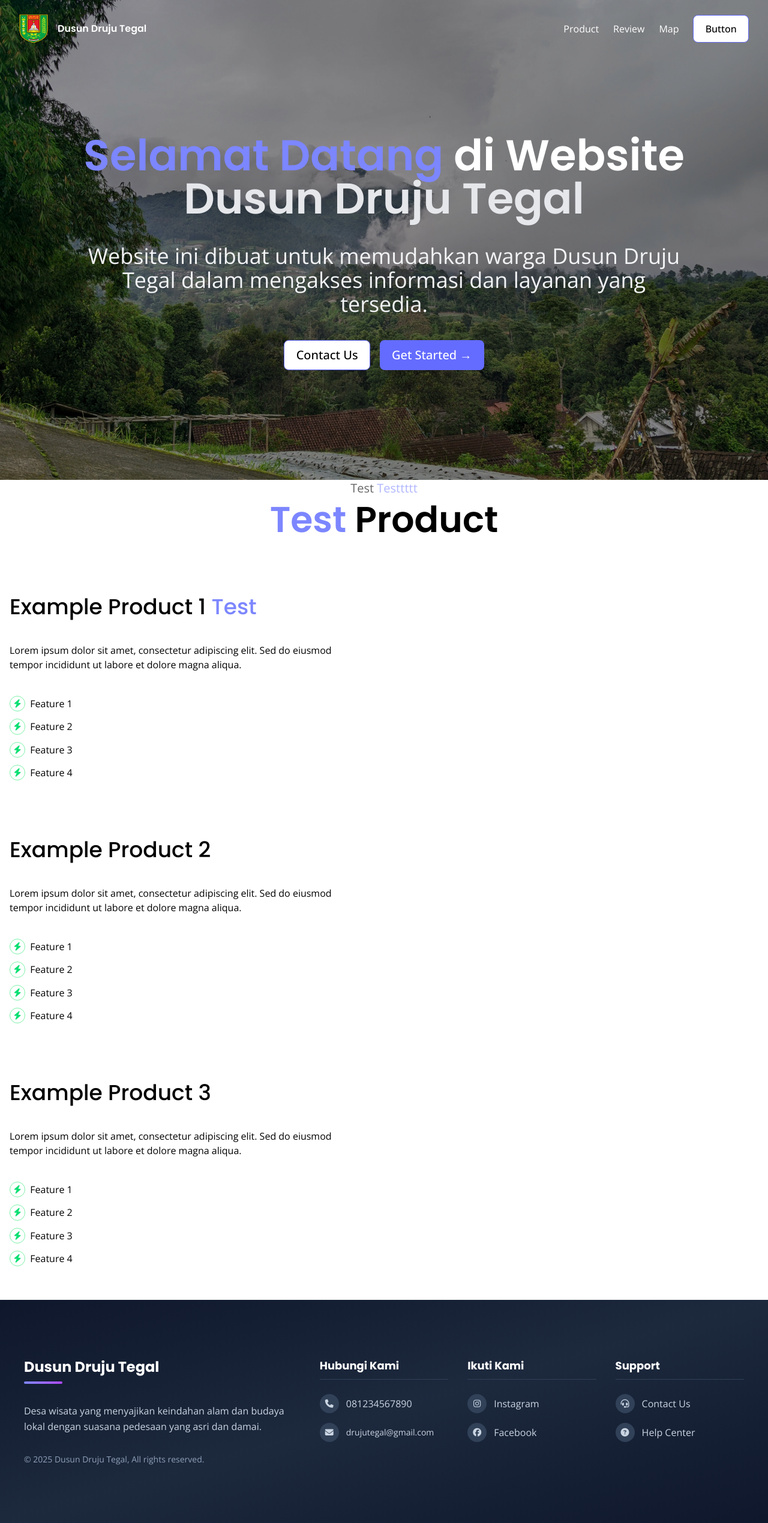
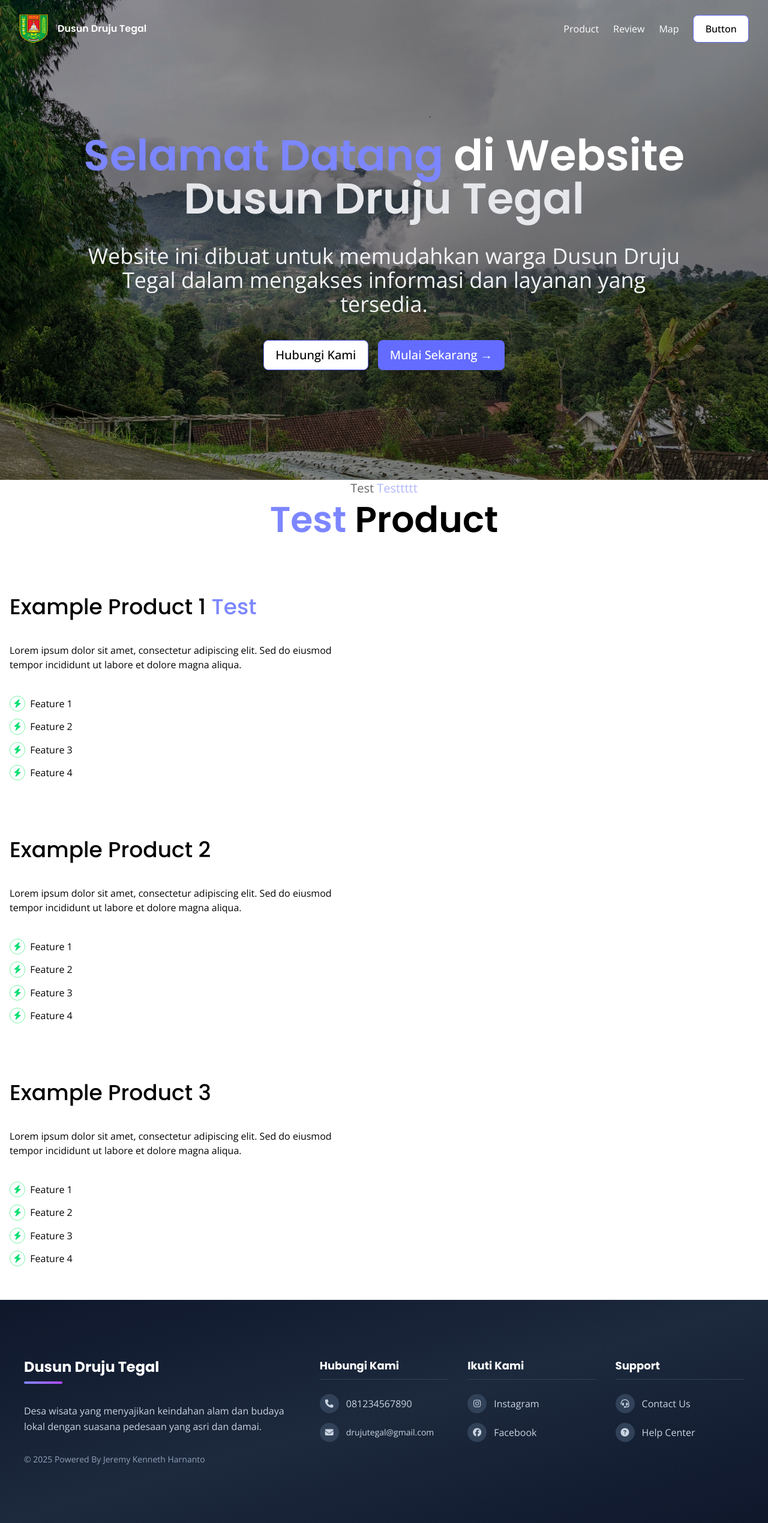
Before and after one commit to jeremykenneth7/website_dusun, a SvelteKit app: page / in a window 1280 px wide. Shown: the whole page at 60% size. Built offline with nearby package versions, Linux system fonts and the light colour scheme.

Commit message:
Fix home contact

```diff
--- a/src/components/contact.svelte
+++ b/src/components/contact.svelte
@@ -3,9 +3,13 @@
 
 <div class="flex items-center gap-4">
 	<button class={'specialBtn'}>
-		<p class="text-base sm:text-lg md:text-xl">Contact Us</p>
+		<a href="tel:+6281234567890">
+			<p class="text-base sm:text-lg md:text-xl">Hubungi Kami</p>
+		</a>
 	</button>
-    <button class={'specialBtnDark'}>
-		<p class="text-base sm:text-lg md:text-xl">Get Started &rarr;</p>
+	<button class={'specialBtnDark'}>
+		<a href="#product">
+			<p class="text-base sm:text-lg md:text-xl">Mulai Sekarang &rarr;</p>
+		</a>
 	</button>
 </div>
--- a/src/components/footer.svelte
+++ b/src/components/footer.svelte
@@ -19,7 +19,7 @@
 					Desa wisata yang menyajikan keindahan alam dan budaya lokal dengan suasana pedesaan yang
 					asri dan damai.
 				</p>
-				<p class="mt-4 text-sm text-slate-400">© 2025 Dusun Druju Tegal, All rights reserved.</p>
+				<p class="mt-4 text-sm text-slate-400">© 2025 Powered By Jeremy Kenneth Harnanto</p>
 			</div>
 
 			<!-- Contact Section -->
```
